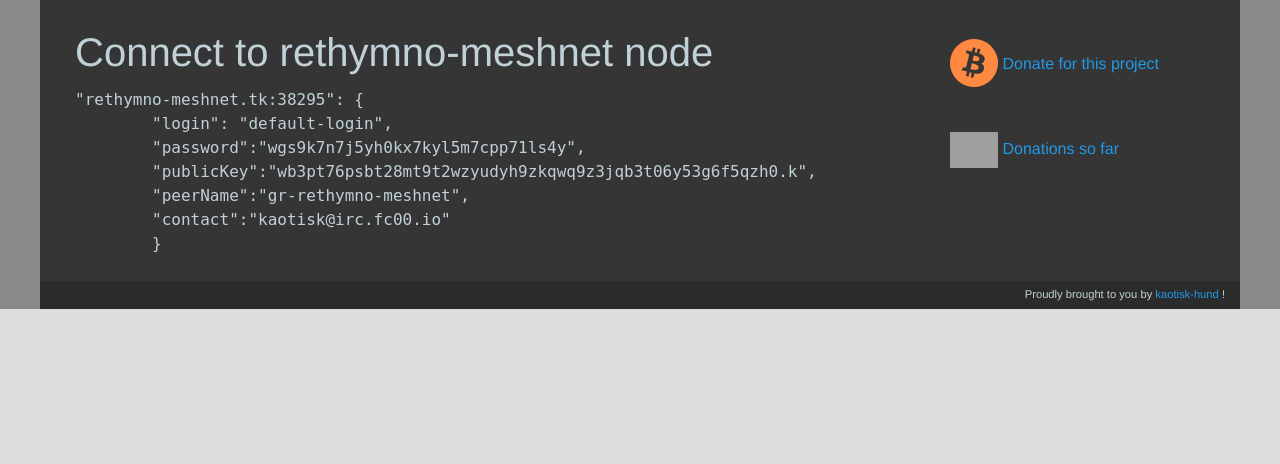
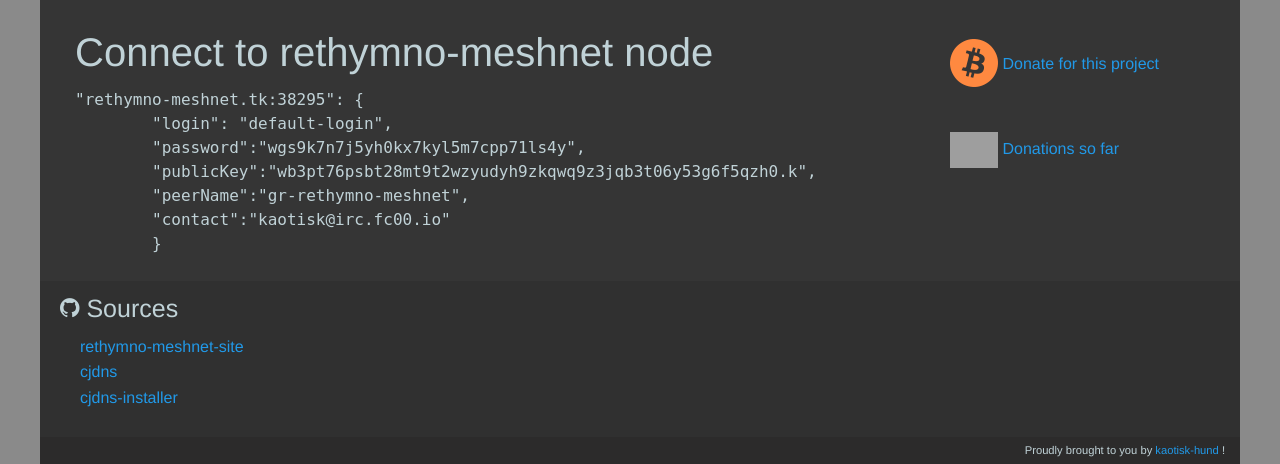
Before and after one commit to kaotisk-hund/rethymno-meshnet-site, a PHP site: page / in a window 1280 px wide. Shown: the part 763-1227 px from the top of the page. Before the commit the page ends 1072 px from the top, so only its background shows below. Run offline with PHP 8.4, Linux system fonts and the light colour scheme; grey boxes are pictures that could not be loaded.

Commit message:
Added new section

```diff
--- a/public/index.php
+++ b/public/index.php
@@ -189,6 +189,24 @@ Here you can download cjdns for Windows.';
 				<p><?php echo $address_watch[$lang]; ?></p>
 			</div>
 		</div>
+		<div class="row bot-area">
+			<div class="small-4 columns">
+				<h4><i class="fi-social-github"></i> Sources</h4>
+				<ul class="bot-list">
+					<li>
+						<a href="https://github.com/kaotisk-hund/rethymno-meshnet-site">rethymno-meshnet-site</a>
+					</li>
+					<li>
+						<a href="https://github.com/cjdelisle/cjdns">cjdns</a>
+					</li>
+					<li>
+						<a href="https://github.com/interfect/cjdns-installer">cjdns-installer</a>
+					</li>
+				</ul>
+			</div>
+			<div class="small-4 columns"></div>
+			<div class="small-4 columns"></div>
+		</div>
 		<div class="row footer">
 			<div class="small-4 columns"></div>
 			<div class="small-4 columns"></div>
```
